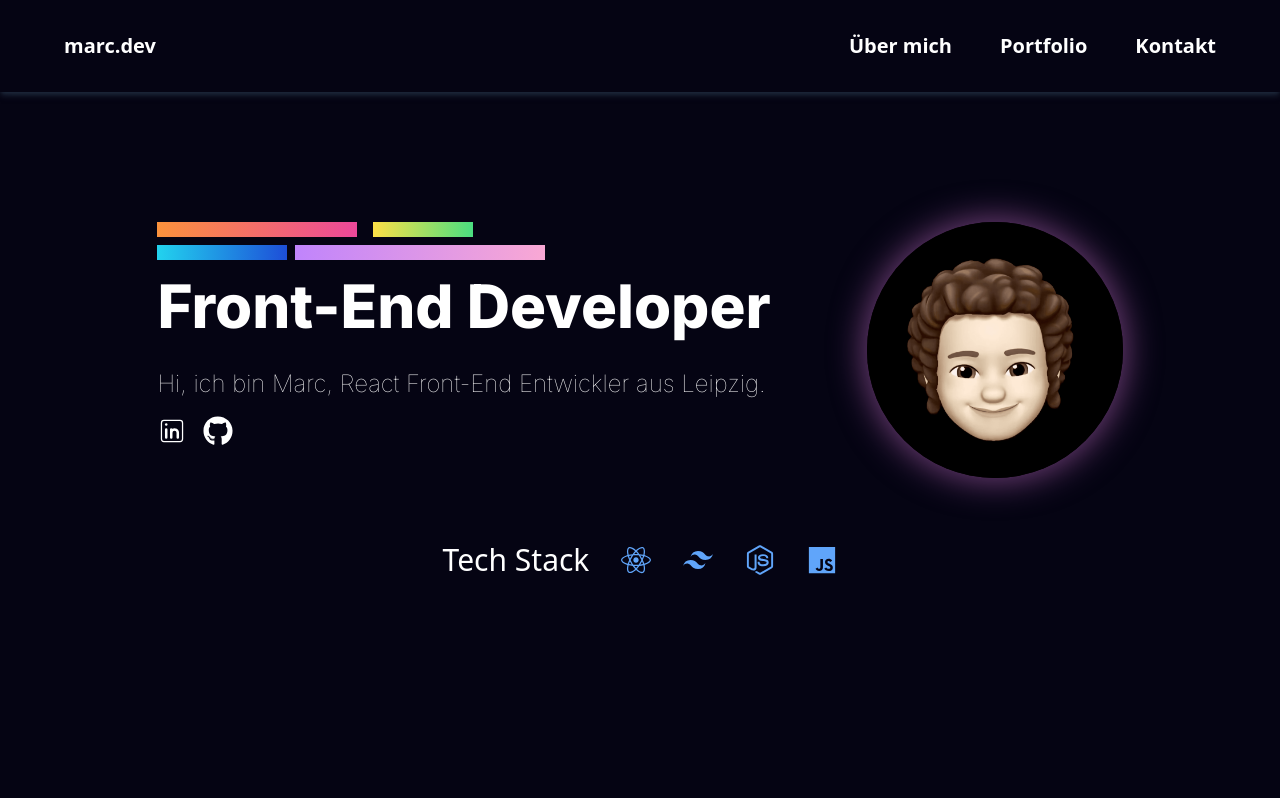
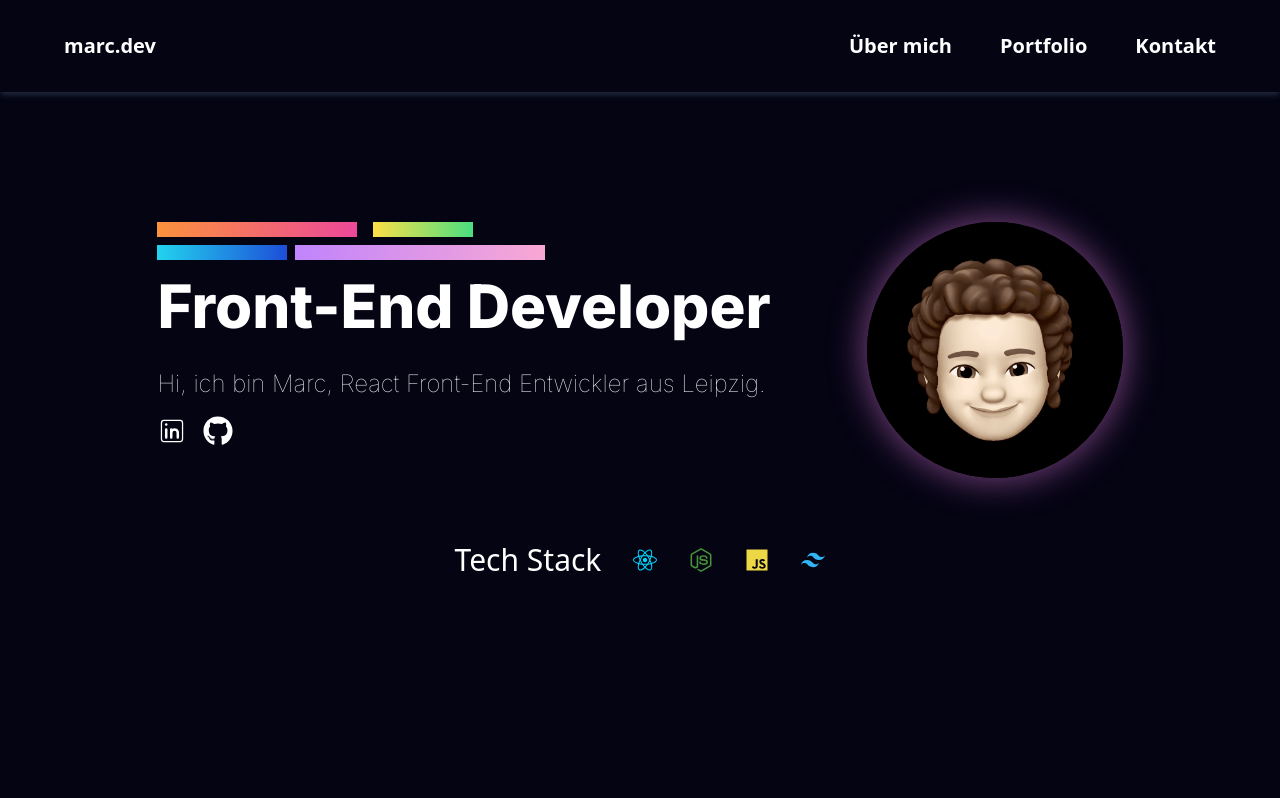
Before and after one commit to MarcCon/Portfolio, a React (Vite) app: page / in a window 1280 px wide. Shown: the top 798 px of the page. Built offline with nearby package versions, Linux system fonts and the light colour scheme.

Commit message:
IconFarbe

```diff
--- a/src/components/Header.jsx
+++ b/src/components/Header.jsx
@@ -61,10 +61,10 @@ const Header = () => {
             Tech Stack
           </p>
           <div className="flex w-auto flex-row gap-4 sm:gap-6 lg:gap-8  ">
-            <FaReact className="text-3xl text-blue-400" />
-            <SiTailwindcss className="text-3xl text-blue-400" />
-            <FaNodeJs className="text-3xl text-blue-400" />
-            <IoLogoJavascript className="text-3xl text-blue-400" />
+            <FaReact className="text-ReactBlue text-2xl" />
+            <FaNodeJs className="text-NodeGreen text-2xl" />
+            <IoLogoJavascript className="text-JavascriptYellow text-2xl" />
+            <SiTailwindcss className="text-TailwindBlue text-2xl" />
           </div>
         </div>
       </div>
--- a/src/components/MobilNav.jsx
+++ b/src/components/MobilNav.jsx
@@ -12,7 +12,7 @@ const MobilNav = () => {
           toggled={isOpen}
           toggle={setIsOpen}
           color="white"
-          size={30}
+          size={25}
         />
       </div>
       <AnimatePresence>
--- a/tailwind.config.js
+++ b/tailwind.config.js
@@ -14,6 +14,10 @@ module.exports = {
         lightblue: "rgb(20,16,23)",
         mypurple: "rgb(238,130,238, .7)",
         projectblue: "rgb(18,15,55)",
+        ReactBlue: "rgb(0 216 255)",
+        TailwindBlue: "rgb(49,181,247)",
+        NodeGreen: "rgb(72,148,57)",
+        JavascriptYellow: "rgb(238,215,69)",
       },
       fontFamily: {
         inter: ["Inter", "sans-serif"],
@@ -34,7 +38,7 @@ module.exports = {
 function addVariablesForColors({ addBase, theme }) {
   let allColors = flattenColorPalette(theme("colors"));
   let newVars = Object.fromEntries(
-    Object.entries(allColors).map(([key, val]) => [`--${key}`, val])
+    Object.entries(allColors).map(([key, val]) => [`--${key}`, val]),
   );
 
   addBase({
```
